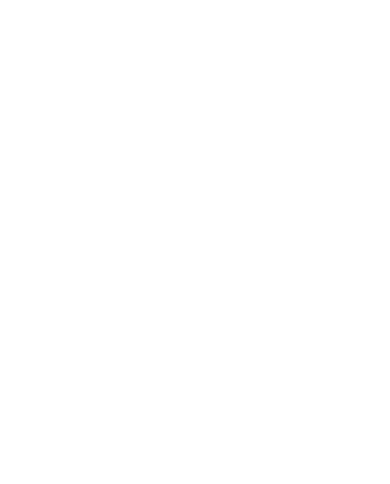
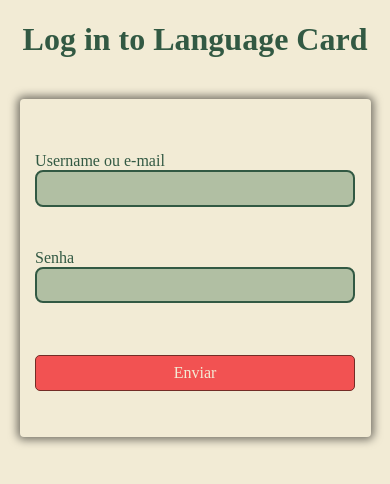
Before and after one commit to RafaelCamilo1306/language_cards, a React (Create React App) app: page /Login in a window 390 px wide. Before the commit this address had no page. Shown: the top 484 px of the page. Built offline with nearby package versions, Linux system fonts and the light colour scheme.

Commit message:
Add Login
Adicionei o Front-end do login e incorporei a página ao router , finalizando a navegação da aplicação.

Apliquei o conceito de mobile-first ao projeto.

próximo passo: aplicação do back-end

```diff
--- a/src/App.js
+++ b/src/App.js
@@ -1,12 +1,13 @@
 import { BrowserRouter, Route, Routes } from "react-router-dom";
 import Dashboard from "./pages/Dashboard";
+import Login from "./pages/Login"
 function App() {
   return (
     <BrowserRouter> {/* Lib para navegar no JS sem recarregar a página e controlar a url */}
       <Routes>
 
-       {/* <Route path="/"element={<Login/>}></Route>  Cria a rota padrão para o login */}
-        <Route path="/" element={<Dashboard/>}></Route>{/*controla a URL e direciona ao Dashboard*/}
+       <Route path="/Login"element={<Login/>}></Route>  {/*Cria a rota padrão para o login */}
+       <Route path="/Dashboard" element={<Dashboard/>}></Route>{/*controla a URL e direciona ao Dashboard*/}
 
 
       </Routes>
--- a/src/CSS/index.css
+++ b/src/CSS/index.css
@@ -3,15 +3,15 @@
   --cor-verde-claro: #B1BFA3;
   --cor-creme:#F2EBD5;
   --cor-vermelho-principal:#F25252;
-  --cor-vermelho-secundário: #732C26;
+  --cor-vermelho-secundario: #732C26;
     font-family: 'Fredoka One', cursive;
     color: var(--cor-verde-escuro);
 }
 
 button {
-    background-color: none;
-    color: var(--cor-verde-escuro);
-    border: none; /* Remove a borda padrão */
+    background-color: var(--cor-vermelho-principal);
+    border: 1px solid var(--cor-vermelho-secundario);
+    color: var(--cor-creme);
     padding: 8px 16px; /* Adiciona padding ao botão */
     border-radius: 5px; /* Define um border-radius */
     height: 10%;
--- a/src/Components/Card.js
+++ b/src/Components/Card.js
@@ -12,7 +12,7 @@
             <p className={styles.Cardtext}>Lorem ipsum dolor sit amet, consectetur adipiscing elit. Phasellus cursus, felis sit amet porta aliquam, augue arcu convallis lectus, ut lacinia nunc tortor nec augue. Pellentesque facilisis malesuada tortor in finibus. </p>
             </div>
 
-            <ActionButton action="Fechar" onClick={onclose}/>
+            <ActionButton action="X" onClick={onclose} className={styles.close}/>
         </div>
     </div>
     );
--- a/src/Components/Card.module.css
+++ b/src/Components/Card.module.css
@@ -5,7 +5,7 @@
     display: flex;
     justify-content: center;
     align-items: center;
-    width: 50%;
+    width: 90%;
     height: auto;
     z-index: 9999;
     animation: surge 2s ease-out forwards;
@@ -15,24 +15,24 @@
     padding: 20px 20px 20px 40px;
     box-sizing: border-box;
     width: 100%;
+    height: 100%;
     border: 3px solid var(--cor-verde-escuro);
     border-radius: 16px;
-
     background-color: var(--cor-creme);
 }
 
 .Card_body::before{
     content: "";
     position: absolute;
-    top:5vh;
+    top:20%;
     left: 0px;
     width: 20px;
     height: 20px;
     background-color: var(--cor-verde-escuro);
     border-radius: 50%;
     box-shadow:
-    0 8vh 0 var(--cor-verde-escuro),
-    0 16vh 0  var(--cor-verde-escuro);
+    0 10vh 0 var(--cor-verde-escuro),
+    0 20vh 0  var(--cor-verde-escuro);
 
 }
 
@@ -43,7 +43,31 @@
 }
 
 .Cardtext{
-    padding: 8px 0 0 0 ;
+    padding: 8px 0 0 0;
+    max-height: 100px;
+    overflow-y: auto;
+    -ms-overflow-style: none;  /* para IE/Edge */
+    scrollbar-width: none;
+}
+
+.Cardtext::-webkit-scrollbar {
+  display: none; /* para Chrome, Safari e Opera */
+}
+.close{
+    padding: 16px 16px;
+    box-sizing: border-box;
+    height: 10%;
+    width: 10%;
+    position: fixed;
+    top: -5px;
+    right: -5px;
+    display: flex;
+    justify-content: center;
+    align-items: center;
+    border-radius: 50%;
+    background-color: var(--cor-vermelho-principal);
+    border: 1px solid var(--cor-vermelho-secundario);
+    color: var(--cor-creme);
 }
 @keyframes surge {
     0%{
@@ -55,3 +79,25 @@
         transform: translateY(0);
     }
 }
+
+@media screen and (min-width: 768px){
+.Card_container{
+    width: 40%;
+}
+.close {
+    top: -10px;
+    right: -6px;
+    height: 5%;
+    width: 2% ;
+  }
+  .Cardtext{
+    max-width: none;
+  }
+  .Card_body::before{
+    box-shadow:
+    0 65px 0 var(--cor-verde-escuro),
+    0 130px 0  var(--cor-verde-escuro);
+
+  }
+
+}
--- a/src/pages/Dashboard.js
+++ b/src/pages/Dashboard.js
@@ -1,12 +1,23 @@
 import { useState } from "react";
+import { useNavigate } from "react-router-dom";
 import styles from "./Dashboard.module.css"
+
 
 import CardContent from "../Components/Card";
 import ActionButton from "../Components/ActionButton";
 
 
 function Dashboard(){
+
     const[showDailyWord, setShowCard] = useState(true);
+
+    const navigate = useNavigate();
+
+    const handleLogout = () => {
+
+    alert("Usuário deslogado");
+    navigate("/login"); // redireciona pra tela de login
+    };
 
     return(
     <div className={styles.body}>
@@ -14,7 +25,7 @@
             <header className={styles.DashHeader}>
             <h1> Dashboard</h1>
 
-            <ActionButton action=" " onClick={()=> alert("Logout concluido")} className={styles.Logout}/>
+            <ActionButton action=" " onClick={handleLogout} className={styles.Logout}/>
 
             </header>
 
--- a/src/pages/Dashboard.module.css
+++ b/src/pages/Dashboard.module.css
@@ -17,7 +17,7 @@
 }
 .Logout{
     background-color: var(--cor-vermelho-principal);
-    border: solid 1px var(--cor-vermelho-secundário);
+    border: solid 1px var(--cor-vermelho-secundario);
 
 
 }
--- a/src/pages/Login.js
+++ b/src/pages/Login.js
@@ -1,5 +1,41 @@
+import ActionButton from "../Components/ActionButton";
+import { useNavigate } from "react-router-dom";
+import styles from "./Login.module.css"
+
 function Login(){
+    const navegation = useNavigate();
+
+    const handleLogin=(Inputpass, InputUser)=>{
+
+           navegation("/Dashboard")
+
+    };
+
     return(<>
+    <form>
+        <h1>Log in to Language Card</h1>
+
+        <div className={styles.loginSubmit}>
+
+            <div>
+
+                <label>Username ou e-mail </label>
+                <input type="text" placeholder="" id="user"></input>
+
+            </div>
+
+            <div>
+
+                <label>Senha </label>
+                <input type="text" placeholder="" id="pass"></input>
+
+            </div>
+
+            <ActionButton action={"Enviar"} type="submit" className={styles.submit} onClick={handleLogin}/>
+
+        </div>
+
+    </form>
     </>);
 }
 
--- /dev/null
+++ b/src/pages/Login.module.css
@@ -0,0 +1,63 @@
+form{
+    position: fixed;
+    top: 0;
+    left: 0;
+    display: flex;
+    flex-direction: column;
+    width: 100vw;
+    height: 100vh;
+    align-items: center;
+    background-color: var(--cor-creme);
+}
+
+.loginSubmit{
+    margin: 5%;
+    width: 90%;
+    height: 40%;
+    display: flex;
+    flex-direction: column;
+    justify-content: center;
+    align-items: center;
+    padding: 12% 4%;
+    box-sizing: border-box;
+    border-radius: 4px;
+    background-color: var(--cor-creme);
+    box-shadow: 0px 0px 9px 3px rgba(0,0,0,0.5);
+    gap: 12%;
+}
+
+.loginSubmit div{
+    display: flex;
+    flex-direction: column;
+    justify-self: flex-start;
+    padding: 2%;
+    width: 100%;
+    height: auto;
+}
+
+.loginSubmit input{
+    margin-top: ;
+    padding: 8px 8px;
+    height: 2vh;
+    border: 2px solid var(--cor-verde-escuro);
+    background-color: var(--cor-verde-claro);
+    border-radius: 8px;
+}
+.submit {
+    margin: 5% 0 0 0;
+    width: 100%;
+    height: auto;
+}
+
+@media screen and (min-width: 768px){
+    .loginSubmit{
+        width: 40%;
+        padding: 2% 2%;
+    }
+    .submit{
+        margin: 2% 0 0 0;
+    }
+    .loginSubmit div{
+        padding: 0;
+    }
+}
```
